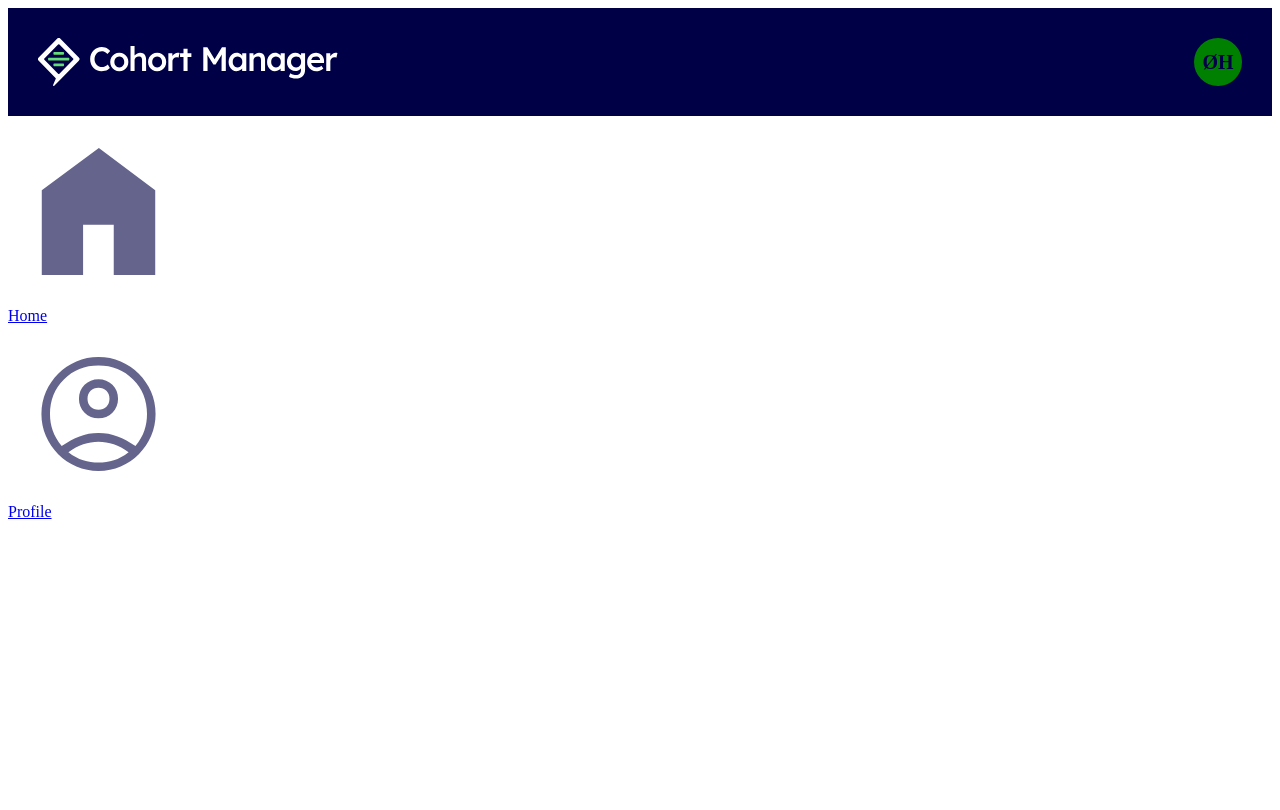
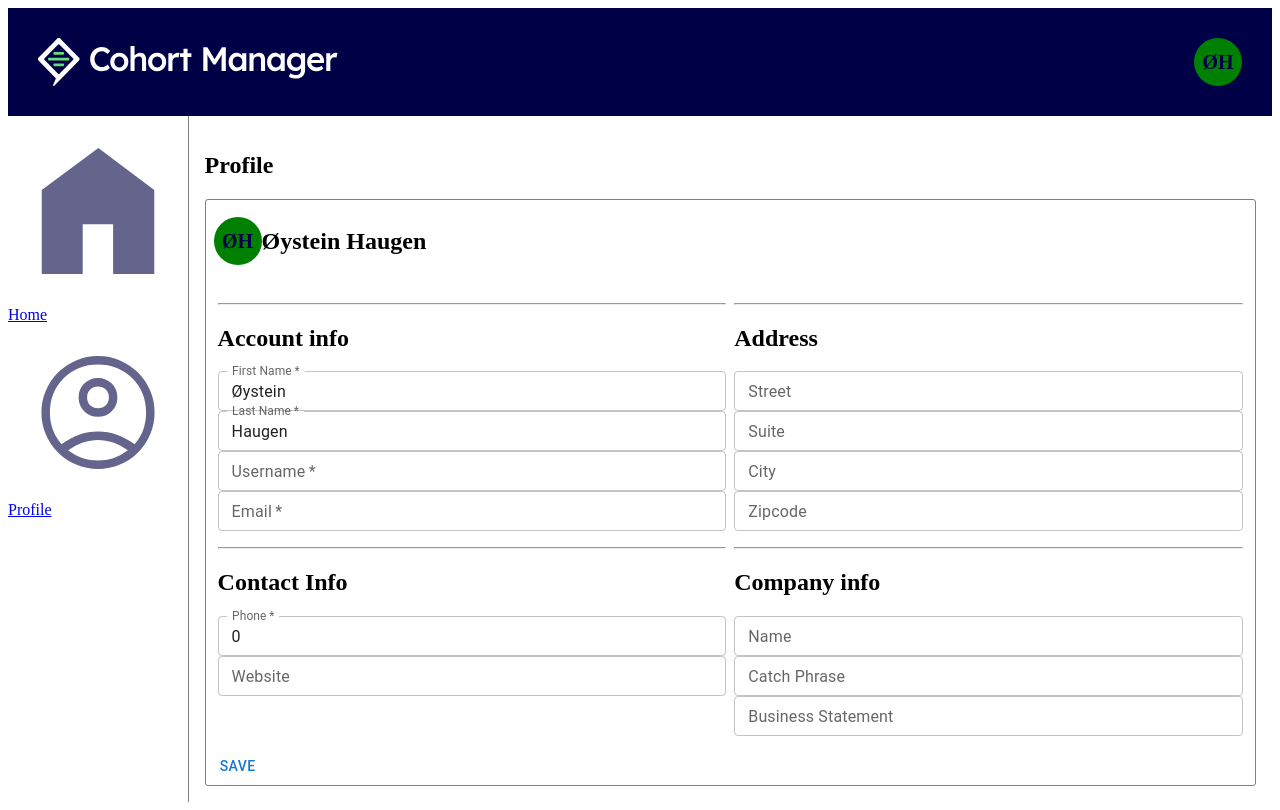
Before and after one commit to boolean-uk/react-cohort-dashboard-challenge, a React (Vite) app: page /profile in a window 1280 px wide. Built offline with nearby package versions, Linux system fonts and the light colour scheme; no server answers.

Commit message:
add initial layout of profile

```diff
--- a/src/components/Profile.jsx
+++ b/src/components/Profile.jsx
@@ -1,9 +1,159 @@
-import React from 'react';
+import React, { useState } from 'react';
+import ProfilePicture from './ProfilePicture';
+import '../styles/profile.css'
+import { Button, TextField } from '@mui/material';
 
 const Profile = () => {
+
+  const [profileForm, setProfileForm] = useState({
+    firstName: "Øystein",
+    lastName: "Haugen",
+    userName: "",
+    email: "",
+    street: "",
+    suite: "",
+    city: "",
+    zipCode: "",
+    phoneNo: 0,
+    website: "",
+    companyName: "",
+    catchPhrase: "",
+    statement: "",
+  })
   return (
-    <div>
-
+    <div className='profile'>
+      <h1>Profile</h1>
+      <div className='profile-container'>
+        <div className='profile-header'>
+          <ProfilePicture firstName={"Øystein"} lastName={"Haugen"} favouriteColour={"Green"} />
+          <h2>{profileForm.firstName} {profileForm.lastName}</h2>
+        </div>
+        <div className='profile-form'>
+          <div className='profile-form-group'>
+            <hr />
+            <h1>Account info</h1>
+            <div className='account-form'>
+              <TextField
+                required
+                id="filled-required"
+                label="First Name"
+                defaultValue={profileForm.firstName}
+                size='small'
+                fullWidth
+              />
+              <TextField
+                required
+                id="filled-required"
+                label="Last Name"
+                defaultValue={profileForm.lastName}
+                size='small'
+                fullWidth
+              />
+              <TextField
+                required
+                id="filled-required"
+                label="Username"
+                defaultValue={profileForm.userName}
+                size='small'
+                fullWidth
+              />
+              <TextField
+                required
+                id="filled-required"
+                label="Email"
+                defaultValue={profileForm.email}
+                size='small'
+                fullWidth
+              />
+            </div>
+          </div>
+          <div className='profile-form-group'>
+            <hr />
+            <h1>Address</h1>
+            <div className='address-form'>
+              <TextField
+                id="filled"
+                label="Street"
+                defaultValue={profileForm.street}
+                size='small'
+                fullWidth
+              />
+              <TextField
+                id="filled"
+                label="Suite"
+                defaultValue={profileForm.suite}
+                size='small'
+                fullWidth
+              />
+              <TextField
+                id="filled"
+                label="City"
+                defaultValue={profileForm.city}
+                size='small'
+                fullWidth
+              />
+              <TextField
+                id="filled"
+                label="Zipcode"
+                defaultValue={profileForm.zipCode}
+                size='small'
+                fullWidth
+              />
+            </div>
+          </div>
+          <div className='profile-form-group'>
+            <hr />
+            <h1>Contact Info</h1>
+            <div className='contact-form'>
+              <TextField
+                required
+                id="filled-required"
+                label="Phone"
+                defaultValue={profileForm.phoneNo}
+                size='small'
+                fullWidth
+              />
+              <TextField
+                id="filled"
+                label="Website"
+                defaultValue={profileForm.website}
+                size='small'
+                fullWidth
+              />
+            </div>
+          </div>
+          <div className='profile-form-group'>
+            <hr />
+            <h1>Company info</h1>
+            <div className='company-fomr'>
+              <TextField
+                id="filled"
+                label="Name"
+                defaultValue={profileForm.companyName}
+                size='small'
+                fullWidth
+              />
+              <TextField
+                id="filled"
+                label="Catch Phrase"
+                defaultValue={profileForm.catchPhrase}
+                size='small'
+                fullWidth
+              />
+              <TextField
+                id="filled"
+                label="Business Statement"
+                defaultValue={profileForm.statement}
+                size='small'
+                fullWidth
+              />
+            </div>
+          </div>
+        </div>
+        <div className='form-footer'>
+          <Button>Save</Button>
+        </div>
+      </div>
     </div>
   );
 }
--- a/src/styles/leftNav.css
+++ b/src/styles/leftNav.css
@@ -1,6 +1,7 @@
 .nav-container {
   display: flex;
   flex-direction: column;
+  border-right: 1px solid gray;
 }
 
 .nav-element > img {
--- /dev/null
+++ b/src/styles/profile.css
@@ -0,0 +1,24 @@
+.profile > h2 {
+  margin: 20px;
+}
+.profile-container{
+  border: 1px solid gray;
+  border-radius: 3px;
+}
+
+.profile-header {
+  display: flex;
+  flex-direction: row;
+  align-items: center;
+  padding: 8px;
+}
+
+.profile-form {
+  display: grid;
+  grid-template-columns: repeat(2, 1fr);
+  padding: 8px;
+}
+
+.profile-form-group {
+  padding: 4px;
+}
```
